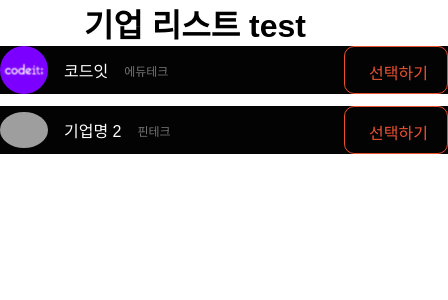
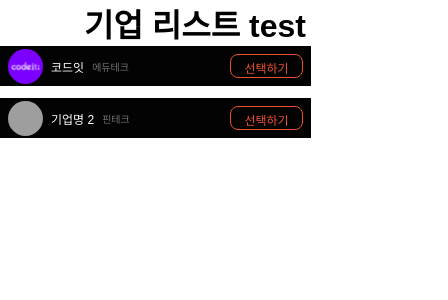
Before and after one commit to ViewMyStartup/view-my-startup, a React (Create React App) app in the folder vms_fe/: page / in a window 390 px wide. Shown: the top 300 px of the page, 448 px wide, since content can reach past the window. Built offline with nearby package versions, Linux system fonts and the light colour scheme; grey boxes are pictures that could not be loaded; a web font is replaced by a local one.

Commit message:
:art: [Style] 모바일 크기를 위한 미디어쿼리 추가

```diff
--- a/vms_fe/src/components/companyItem.module.css
+++ b/vms_fe/src/components/companyItem.module.css
@@ -4,7 +4,7 @@
   background: #030303;
   width: 448px;
   height: 48px;
-  margin-bottom: 12px;
+  margin-bottom: 12px; /* 여기 기업아이템간 간격 마음대로 바꾸셔도됩니당 */
 }
 
 /* 기업로고 기업명 카테고리 박스 */
@@ -39,6 +39,7 @@
 /* 선택하기 버튼 */
 .selectBtn {
   width: 104px;
+  height: 100%;
   padding: 13px 24px;
   gap: 10px;
   border-radius: 10px;
@@ -61,3 +62,60 @@
   color: var(--white);
   font-size: 16px;
 }
+
+/* --------모바일 화면용 미디어 쿼리---------- */
+@media (max-width: 600px) {
+  .companyItem {
+    width: 311px;
+    height: 40px;
+    padding: 8px;
+  }
+
+  /* 기업로고 기업명 카테고리 박스 */
+  .companyItemContainer {
+    display: flex;
+    flex-direction: row;
+    gap: 8px;
+    align-items: center;
+    text-align: left;
+  }
+
+  /* 기업 로고 이미지 */
+  .companyLogo {
+    width: 35px;
+    height: 35px;
+    border-radius: 50%;
+  }
+
+  /* 기업명 */
+  .companyName {
+    font-size: 12px;
+  }
+
+  /* 카테고리 */
+  .category {
+    font-size: 10px;
+  }
+
+  /* 선택하기 버튼 */
+  .selectBtn {
+    width: 73px;
+    height: 24px;
+    padding: 4px 8px;
+    font-size: 12px;
+    border-radius: 8px;
+  }
+
+  /* 선택하기 버튼 클릭 시, 선택완료 */
+  .selectBtn.selected {
+    background-image: url("/src/assets/images/ic_check.png");
+    background-position: 6px center;
+    background-size: 16px;
+    padding-left: 24px;
+    text-align: left;
+    background-repeat: no-repeat;
+    border: 1px solid var(--white);
+    color: var(--white);
+    font-size: 12px;
+  }
+}
```
